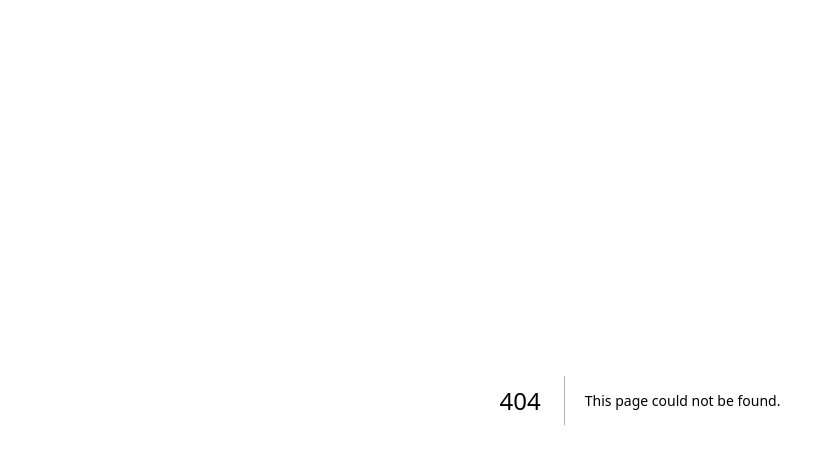
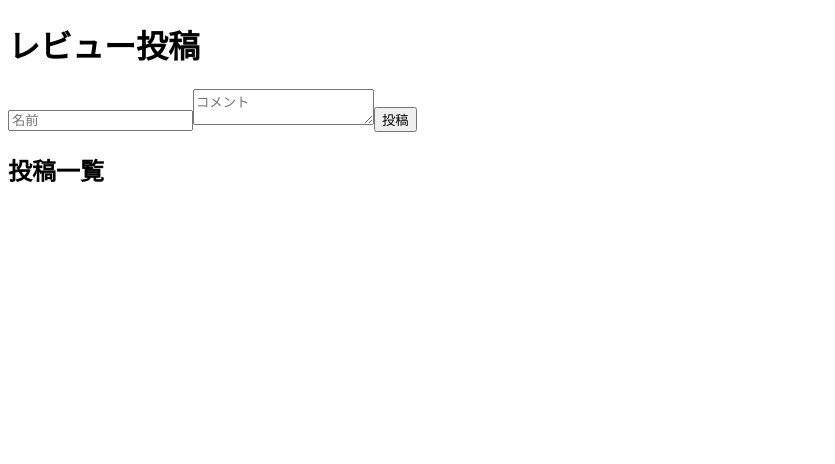
Before and after one commit to std-s23007/PBL_C, a Next.js app: page /Calender/Reason in a window 1280 px wide. Before the commit this address had no page. Shown: the top 464 px of the page, without its empty margins (0-835 px from the left). Built offline with nearby package versions, Linux system fonts and the light colour scheme.

Commit message:
欠席理由ページ

```diff
--- /dev/null
+++ b/src/app/Calender/Reason/page.tsx
@@ -0,0 +1,55 @@
+// app/page.tsx
+"use client";
+import { useState } from "react";
+type Review = {
+  name: string;
+  comment: string;
+};
+export default function Home() {
+  const [reviews, setReviews] = useState<Review[]>([]);
+  const [name, setName] = useState("");
+  const [comment, setComment] = useState("");
+  const handleSubmit = (e: React.FormEvent) => {
+    e.preventDefault();
+    if (name && comment) {
+      setReviews([...reviews, { name, comment }]);
+      setName("");
+      setComment("");
+    }
+  };
+  return (
+    <main className="max-w-xl mx-auto p-4">
+      <h1 className="text-2xl font-bold mb-4">レビュー投稿</h1>
+      <form onSubmit={handleSubmit} className="space-y-2">
+        <input
+          type="text"
+          placeholder="名前"
+          value={name}
+          onChange={(e) => setName(e.target.value)}
+          className="border p-2 w-full"
+        />
+        <textarea
+          placeholder="コメント"
+          value={comment}
+          onChange={(e) => setComment(e.target.value)}
+          className="border p-2 w-full"
+        />
+        <button
+          type="submit"
+          className="bg-blue-600 text-white px-4 py-2 rounded"
+        >
+          投稿
+        </button>
+      </form>
+      <div className="mt-6">
+        <h2 className="text-xl font-semibold mb-2">投稿一覧</h2>
+        {reviews.map((r, index) => (
+          <div key={index} className="border-b py-2">
+            <p className="font-bold">{r.name}</p>
+            <p>{r.comment}</p>
+          </div>
+        ))}
+      </div>
+    </main>
+  );
+}
```
Also changed, not shown: src/app/Calender/Reason/page.module.css (added).
